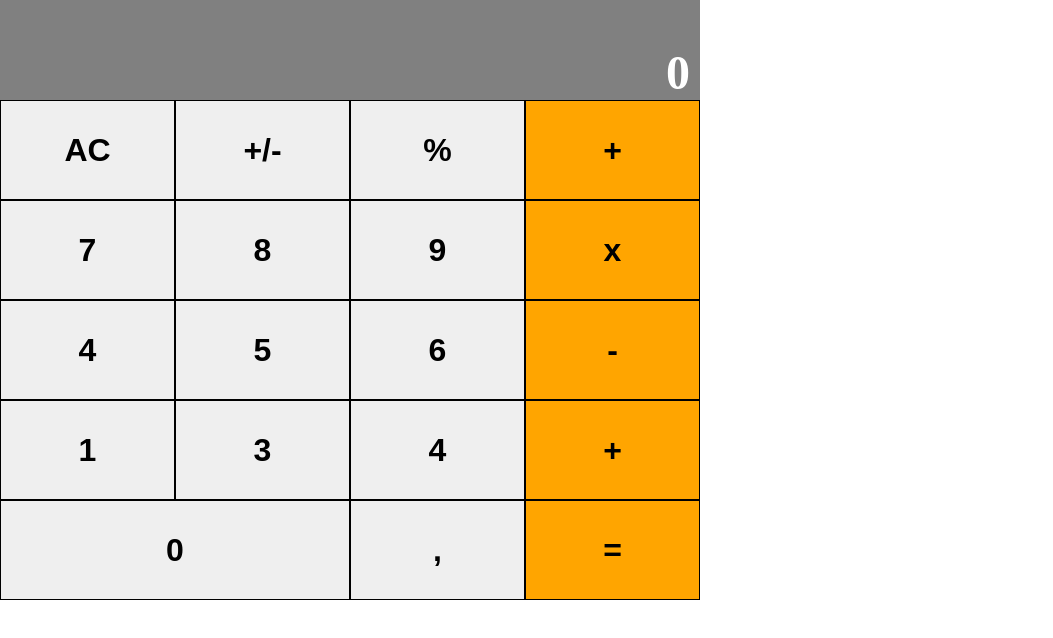
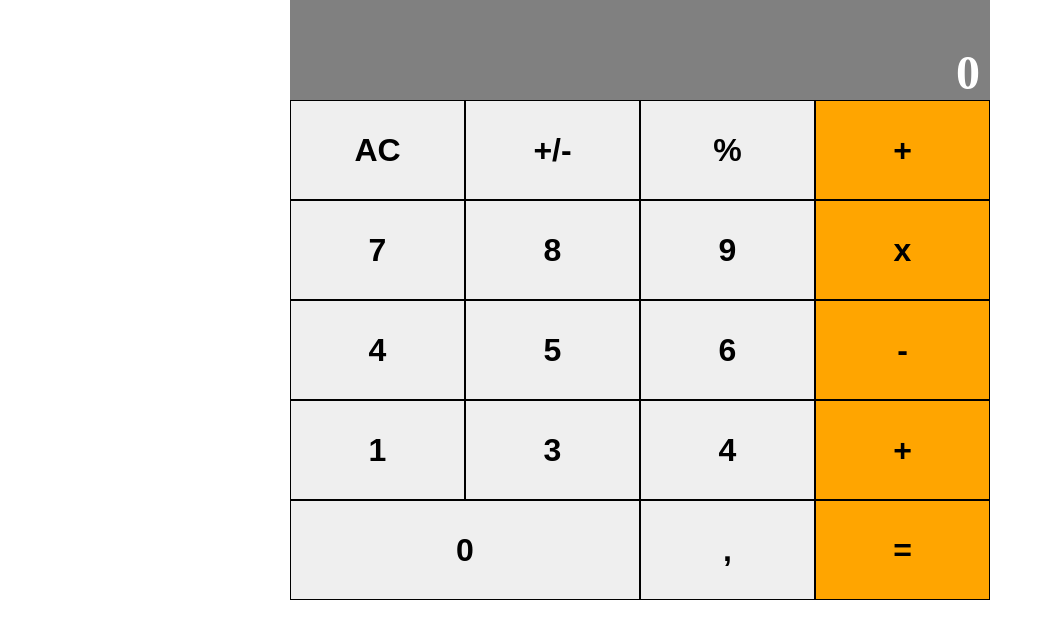
Before and after one commit to sz16900/calculator-react, a React (Create React App) app: page / in a window 1280 px wide. Shown: the top 638 px of the page, without its empty margins (0-1053 px from the left). Built offline with nearby package versions, Linux system fonts and the light colour scheme.

Commit message:
position calculator to middle

```diff
--- a/src/assets/main.css
+++ b/src/assets/main.css
@@ -1,9 +1,20 @@
 /* RESET */
 
 * {
+  margin: 0;
   padding: 0;
-  margin: 0;
   box-sizing: border-box;
+}
+
+html,
+body {
+  height: 100%;
+}
+
+#root {
+  display: flex;
+  align-items: center;
+  justify-content: center;
 }
 
 #app-container,
```
